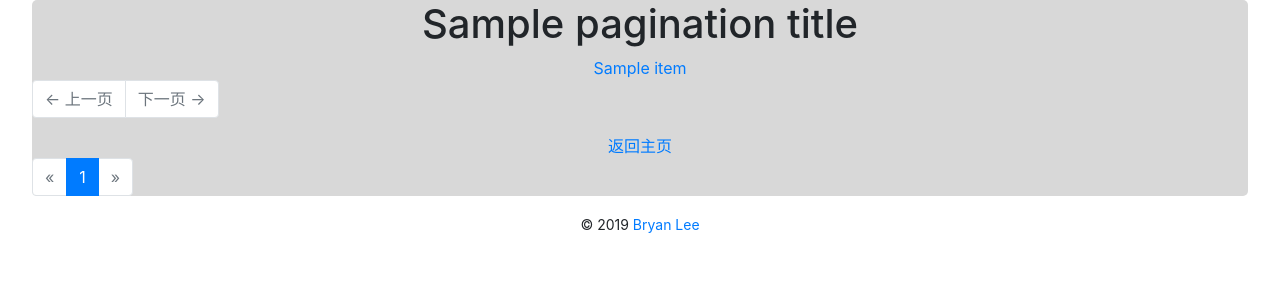
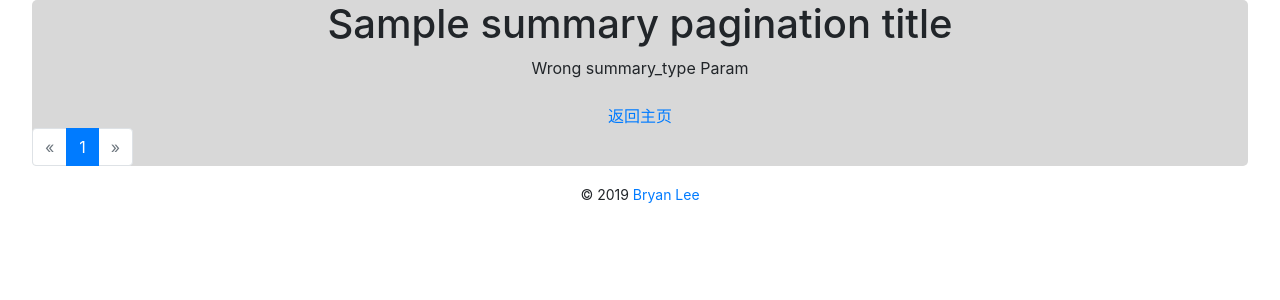
Before and after one commit to NightMarcher/zhihu-crawler, a Flask app: template templates/pagination.html in a window 1280 px wide. Shown: the top 300 px of the page. Run offline with Flask 2, Linux system fonts and the light colour scheme; the template is opened without the code that fills it: most values are stand-ins (such as "Sample title", 1, 10 or a date in 2020); some libraries are stand-ins or nearby versions.

Commit message:
更改话题总结url的存储和查找机制；添加话题总结页面

```diff
--- a/app.py
+++ b/app.py
@@ -28,23 +28,30 @@ def index():
     return render_template('index.html')
 
 
-@app.route('/pagination/', methods=['GET', 'POST'])
-def pagination():
-    sub = request.args.get('sub')
-    topics_summary = [*mongo.find(col=sub+'_topics_summary', fields=['summary_last_updated', 'summary_sub_url']).sort('summary_last_updated', pymongo.DESCENDING)]
+@app.route('/summary_pagination/', methods=['GET', 'POST'])
+def summary_pagination():
+    summary_type = request.args.get('summary_type')
+    search_params = SUMMARY_ATTR_DICT[summary_type]['search_params']
+    topic_summaries = [*mongo.find(col=summary_type + '_topics_summary', fields=search_params + ['summary_last_updated']).sort('summary_last_updated', pymongo.DESCENDING)]
     summary_dicts = [{
-        'summary_title': ts['summary_last_updated'].strftime(SUMMARY_ATTR_DICT[sub]['summary_title_fmt']) + '话题总结',
-        'summary_sub_url': ts['summary_sub_url'],
-        } for ts in topics_summary
+        'summary_title': ts['summary_last_updated'].strftime(SUMMARY_ATTR_DICT[summary_type]['summary_title_fmt']) + '话题总结',
+        search_params[0]: ts[search_params[0]],
+        search_params[1]: ts[search_params[1]],
+        } for ts in topic_summaries
     ]
     page = request.args.get('page', 1, int)
     pagination = Pagination(summary_dicts, per_page=PER_PAGE, page=page)
-    return render_template('pagination.html', pagination=pagination, pagination_title=SUMMARY_ATTR_DICT[sub]['key_word']+'话题总结')
+    return render_template('pagination.html', summary_pagination=pagination, summary_type=summary_type, summary_pagination_title=SUMMARY_ATTR_DICT[summary_type]['key_word']+'话题总结')
 
 
-@app.route('/summary/<sub_url>', methods=['GET', 'POST'])
-def summary(sub_url):
-    pass
+@app.route('/summary/', methods=['GET', 'POST'])
+def summary():
+    summary_type = request.args['summary_type']
+    query_dict = {sp: request.args[sp] for sp in SUMMARY_ATTR_DICT[summary_type]['search_params']}
+    topic_summary_dict = mongo.find_one(col=summary_type + '_topics_summary', query=query_dict)
+    logger.debug(f'### {topic_summary_dict}')
+    summary_title = summary_type
+    return render_template('summary.html', summary_type=summary_type, summary_title=summary_title)
 
 
 if __name__ == '__main__':
--- a/settings/constant.py
+++ b/settings/constant.py
@@ -16,7 +16,7 @@ TIME_FORMAT = '%I:%M:%S %p'
 WEEKLY_TOPICS_ANALYZING_INTERVAL = 1
 MONTHLY_TOPICS_ANALYZING_INTERVAL = 2
 
-PER_PAGE = 1
+PER_PAGE = 10
 
 TOPIC_FIELD_TABLE = {
         'topic_id': {'hash_type': 'key', 'analyze_type': 'key', },
@@ -31,6 +31,6 @@ TOPIC_FIELD_TABLE = {
         }
 
 SUMMARY_ATTR_DICT = {
-    'weekly': {'key_word': '周', 'summary_title_fmt': '%Y年第%W周'},
-    'monthly': {'key_word': '月', 'summary_title_fmt': '%Y年第%m月'},
+    'weekly': {'key_word': '周', 'summary_title_fmt': '%Y年第%W周', 'search_params': ['year', 'week']},
+    'monthly': {'key_word': '月', 'summary_title_fmt': '%Y年第%m月', 'search_params': ['year', 'month']},
     }
--- a/settings/flask_config.py
+++ b/settings/flask_config.py
@@ -27,8 +27,8 @@ class Basic:
                     'trigger': {
                         'type': 'cron',
                         'day_of_week': '*',
-                        'hour': '23',
-                        'minute': '50',
+                        'hour': '*',
+                        'minute': '0,30',
                         # 'hour': '*/4',
                         # 'minute': '30',
                         'second': '0'
--- a/templates/index.html
+++ b/templates/index.html
@@ -21,8 +21,8 @@
         </button>
         <div class="collapse navbar-collapse" id="navbarSupportedContent">
             <div class="navbar-nav mr-auto">
-                {{ render_nav_item('pagination', '周话题统计及分析', sub='weekly', page=None, use_li=True) }}
-                {{ render_nav_item('pagination', '月话题统计及分析', sub='monthly', page=None, use_li=True) }}
+                {{ render_nav_item('summary_pagination', '周话题统计及分析', summary_type='weekly', page=None, use_li=True) }}
+                {{ render_nav_item('summary_pagination', '月话题统计及分析', summary_type='monthly', page=None, use_li=True) }}
             </div>
         </div>
     </nav>
--- a/templates/pagination.html
+++ b/templates/pagination.html
@@ -1,5 +1,5 @@
 {% extends 'layout.html' %}
-{% from 'bootstrap/pagination.html' import render_pager, render_pagination %}
+{% from 'bootstrap/pagination.html' import render_pagination %}
 
 {% block styles %}
 <link rel="stylesheet" href="{{ url_for('static', filename='css/mystyle.css') }}">
@@ -7,13 +7,23 @@
 
 {% block content %}
 <main class="main">
-    <h1>{{ pagination_title }}</h1>
-    {% for item in pagination.get_items() %}
-        <a href="{{ url_for('summary', sub_url='?' + item['summary_sub_url']) }}">{{ item['summary_title'] }}</a><br>
+    <h1>{{ summary_pagination_title }}</h1>
+    {% for item in summary_pagination.get_items() %}
+        {% if summary_type == 'weekly' %}
+            <a href="{{ url_for('summary', summary_type=summary_type, year=item['year'], week=item['week']) }}">{{ item['summary_title'] }}</a>
+            <br>
+        {% elif summary_type == 'monthly' %}
+            <a href="{{ url_for('summary', summary_type=summary_type, year=item['year'], month=item['month']) }}">{{ item['summary_title'] }}</a>
+            <br>
+        {% else %}
+            Wrong summary_type Param
+            <br>
+        {% endif %}
     {% endfor %}
-    {{ render_pager(pagination) }}
+    <br>
     <a href="{{ url_for('index') }}" title="Back to Home Page">返回主页</a>
-    {{ render_pagination(pagination) }}
+    <br>
+    {{ render_pagination(summary_pagination) }}
 </main>
 {% endblock %}
 
```
Also changed, not shown: analyzing/analyzer.py (+3 -5 lines), templates/summary.html (added, +21 -0 lines).
